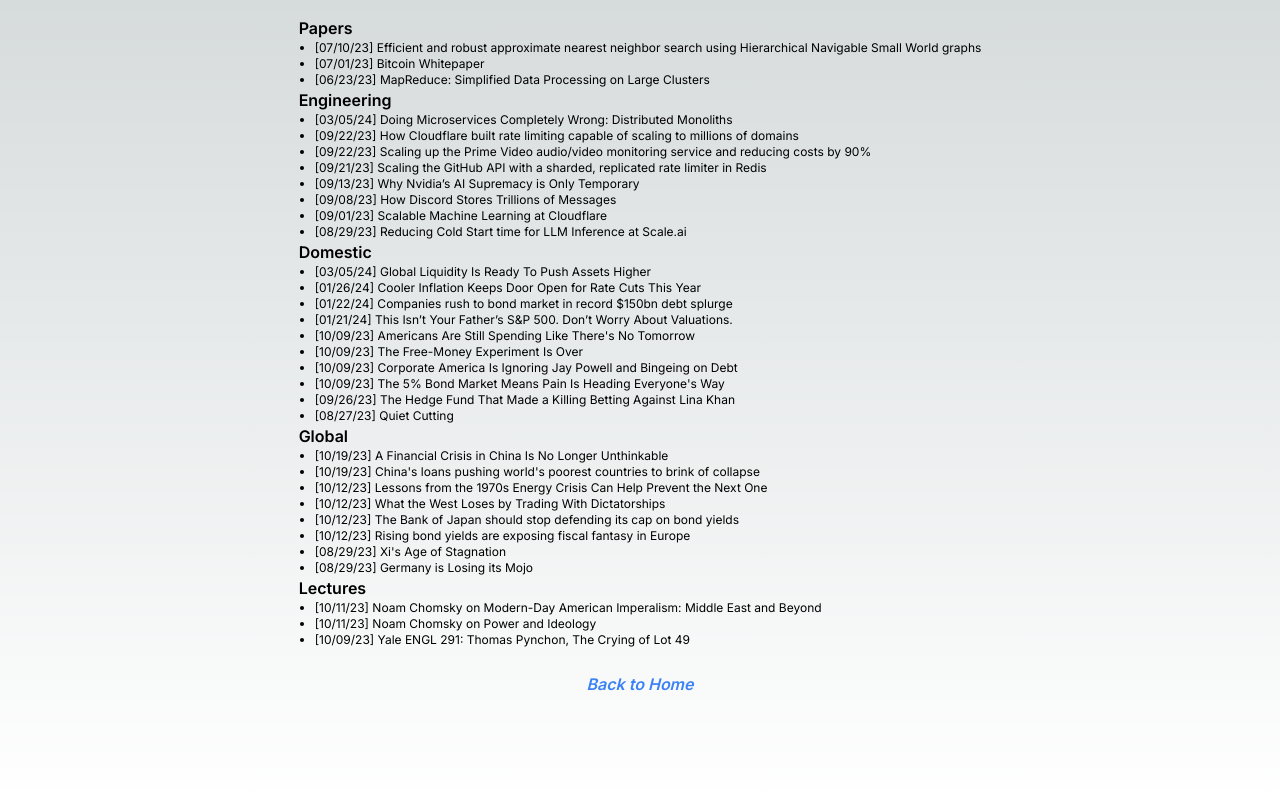
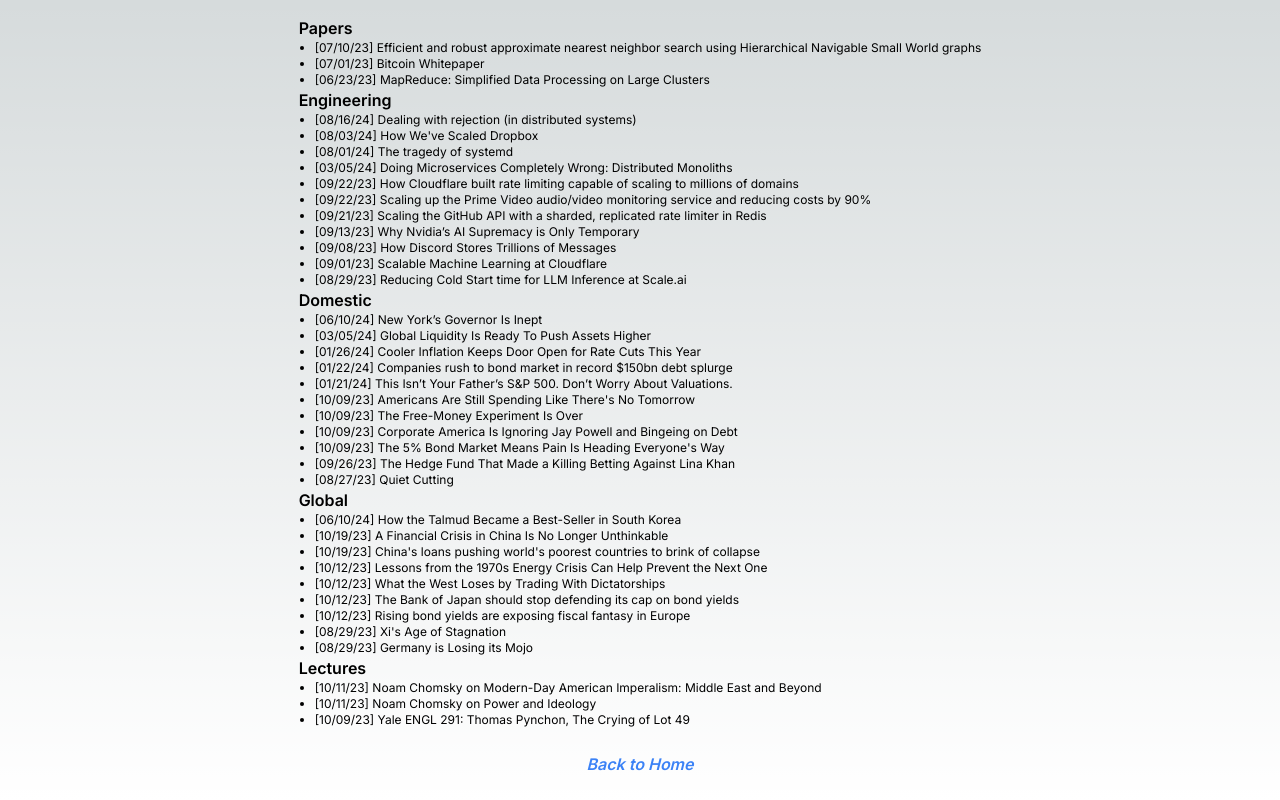
Before and after one commit to atharvapatil4/personal-website, a Next.js app in the folder personal-website/: page /reader in a window 1280 px wide. Built offline with nearby package versions, Linux system fonts and the light colour scheme.

Commit message:
nit: add articles

```diff
--- a/personal-website/src/app/reader/page.tsx
+++ b/personal-website/src/app/reader/page.tsx
@@ -42,6 +42,36 @@
         </ul>
         <h1 className="font-semibold">Engineering</h1>
         <ul className="text-xs list-disc pl-4">
+          <li>
+            <Link
+              href="https://www.warpstream.com/blog/dealing-with-rejection-in-distributed-systems"
+              className=" hover:underline"
+              rel="noopener noreferrer"
+              target="_blank"
+            >
+              [08/16/24] Dealing with rejection (in distributed systems)
+            </Link>
+          </li>
+          <li>
+            <Link
+              href="https://www.youtube.com/watch?v=PE4gwstWhmc"
+              className=" hover:underline"
+              rel="noopener noreferrer"
+              target="_blank"
+            >
+              [08/03/24] How We've Scaled Dropbox
+            </Link>
+          </li>
+          <li>
+            <Link
+              href="https://www.youtube.com/watch?v=o_AIw9bGogo"
+              className=" hover:underline"
+              rel="noopener noreferrer"
+              target="_blank"
+            >
+              [08/01/24] The tragedy of systemd
+            </Link>
+          </li>
           <li>
             <Link
               href="https://medium.com/@dmosyan/doing-microservices-completely-wrong-distributed-monoliths-cede5c44d8a7"
@@ -129,6 +159,16 @@
         </ul>
         <h1 className="font-semibold">Domestic</h1>
         <ul className="text-xs list-disc pl-4">
+          <li>
+            <Link
+              href="https://www.theatlantic.com/ideas/archive/2024/06/hochul-new-york-congestion-pricing/678621/"
+              className=" hover:underline"
+              rel="noopener noreferrer"
+              target="_blank"
+            >
+              [06/10/24] New York’s Governor Is Inept
+            </Link>
+          </li>
           <li>
             <Link
               href="https://pomp.substack.com/p/global-liquidity-is-ready-to-push"
@@ -239,6 +279,16 @@
         </ul>
         <h1 className="font-semibold">Global</h1>
         <ul className="text-xs list-disc pl-4">
+          <li>
+            <Link
+              href="https://www.newyorker.com/books/page-turner/how-the-talmud-became-a-best-seller-in-south-korea#:~:text=The%20students%20are%20not%20Jewish,addition%20to%20a%20Korean%20one"
+              className=" hover:underline"
+              rel="noopener noreferrer"
+              target="_blank"
+            >
+              [06/10/24] How the Talmud Became a Best-Seller in South Korea
+            </Link>
+          </li>
           <li>
             <Link
               href="https://www.wsj.com/world/china/dont-rule-out-a-financial-crisis-in-china-ed048ef9?st=2oe5pa8rf3pqx5l&reflink=desktopwebshare_permalink"
```
